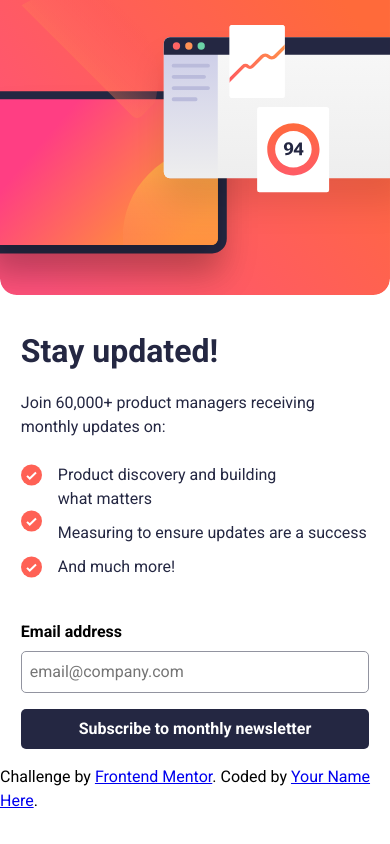
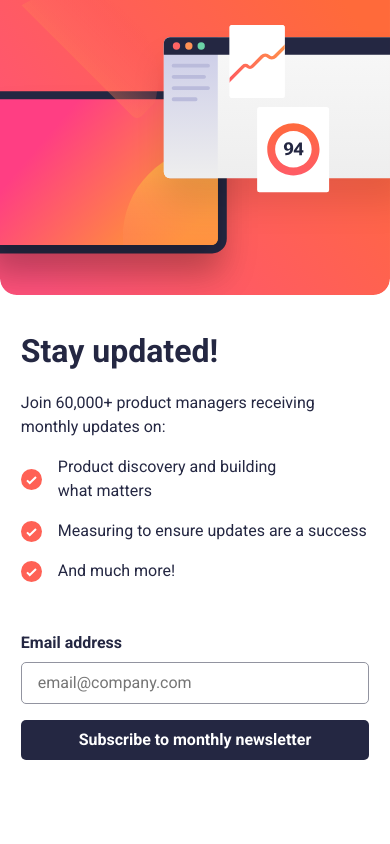
Before and after one commit to VincinChristmas/news-letter-sign-up, a plain HTML site: page index.html in a window 390 px wide. Drawn offline with Linux system fonts and the light colour scheme.

Commit message:
did the first design for mobile via editing the html and SCSS

```diff
--- a/assets/main.scss
+++ b/assets/main.scss
@@ -1,43 +1,60 @@
+
   /***THE CSS RESET***/
+/* 1. Use a more-intuitive box-sizing model */
 *, *::before, *::after {
 	box-sizing: border-box;
   }
 
+  /* 2. Remove default margin */
   * {
 	margin: 0;
   }
 
   body {
+	/* 3. Add accessible line-height */
 	line-height: 1.5;
+	/* 4. Improve text rendering */
 	-webkit-font-smoothing: antialiased;
   }
 
+  /* 5. Improve media defaults */
   img, picture, video, canvas, svg {
 	display: block;
 	max-width: 100%;
   }
 
+  /* 6. Inherit fonts for form controls */
   input, button, textarea, select {
 	font: inherit;
   }
 
+  /* 7. Avoid text overflows */
   p, h1, h2, h3, h4, h5, h6 {
 	overflow-wrap: break-word;
   }
 
+  /* 8. Improve line wrapping */
   p {
 	text-wrap: pretty;
   }
-
   h1, h2, h3, h4, h5, h6 {
 	text-wrap: balance;
   }
 
+  /*
+	9. Create a root stacking context
+  */
   #root, #__next {
 	isolation: isolate;
   }
 
+  /***THE START OF THE MAIN CODE***/
+
   /***THE MAIN STYLES***/
+
+  /***THE FONT IMPORT***/
+  @import url('https://fonts.googleapis.com/css2?family=Roboto:ital,wght@0,100..900;1,100..900&display=swap');
+
   :root {
 	--DarkSlateGrey: hsl(234, 29%, 20%);
     --CharcoalGrey: hsl(235, 18%, 26%);
@@ -47,14 +64,24 @@
 
   html {
 	font-family: 'Roboto', sans-serif;
-  }
-
 	p, ul {
 		color: var(--DarkSlateGrey);
 		font-weight: 400;
 		font-size: 16px;
 	}
+  }
 
+
+
+
+  /***THE MEDIA QUERIES***/
+  @media only screen and (max-width: 1215px) {
+
+
+  }
+
+  /******TABLET******/
+  @media only screen and (max-width: 1023px) {
 	.mobile-logo {
 		max-width: 100%;
 		width: 100%;
@@ -65,7 +92,7 @@
 		flex-direction: column;
 		padding-left: 1.3rem;
 		padding-right: 1.3rem;
-	margin-top: 2rem;
+		margin-top:2rem;
 
 		h1 {
 			font-size: 2rem;
@@ -76,22 +103,16 @@
 		ul {
 			list-style: none;
 			padding: 0;
+			margin-top: 1rem;
 
-	  li {
+			div {
 				display: flex;
-		margin-bottom: 0.6rem;
-	  }
-
-	  .measuringSuccess {
-		margin-top: -1.5rem;
+				align-items: center;
+				margin-bottom: 1rem;
 			}
 
 			p {
-		padding-top: 1.5rem;
-	  }
-
-	  .muchMore {
-		padding-top: 0;
+				align-self: center;
 			}
 
 			img {
@@ -125,12 +146,87 @@
 			cursor: pointer;
 			font-weight: 700;
 			font-size: 1rem;
-	  transition: background-color 0.3s ease;
-
-	  &:hover {
-		background-color: darken(var(--DarkSlateGrey), 10%);
-	  }
 		}
 
 		margin-bottom: 1rem;
 	}
+
+
+
+  }
+
+
+
+  /******MOBILE******/
+  @media only screen and (max-width: 768px) {
+	.mobile-logo {
+		max-width: 100%;
+		width: 100%;
+	}
+
+	.form-container {
+		display: flex;
+		flex-direction: column;
+		padding-left: 1.3rem;
+		padding-right: 1.3rem;
+		margin-top:2rem;
+
+		h1 {
+			font-size: 2rem;
+			margin-bottom: 1rem;
+			color: var(--DarkSlateGrey);
+		}
+
+		ul {
+			list-style: none;
+			padding: 0;
+			margin-top: 1rem;
+
+			div {
+				display: flex;
+				align-items: center;
+				margin-bottom: 1rem;
+			}
+
+			p {
+				align-self: center;
+			}
+
+			img {
+				margin-right: 1rem;
+			}
+		}
+
+		.emailAddress {
+			font-weight: 700;
+			margin-top: 2rem;
+			margin-bottom: 0.4rem;
+		}
+
+		.email, button {
+			width: 100%;
+		}
+
+		.email {
+			padding: 0.5rem;
+			border: 1px solid var(--Grey);
+			border-radius: 5px;
+			margin-bottom: 1rem;
+		}
+
+		button {
+			background-color: var(--DarkSlateGrey);
+			color: var(--White);
+			padding: 0.5rem;
+			border: none;
+			border-radius: 5px;
+			cursor: pointer;
+			font-weight: 700;
+			font-size: 1rem;
+		}
+
+		margin-bottom: 1rem;
+	}
+
+
+  }
--- a/index.html
+++ b/index.html
@@ -2,15 +2,23 @@
 <html lang="en">
 <head>
   <meta charset="UTF-8">
-  <meta name="viewport" content="width=device-width, initial-scale=1.0">
+  <meta name="viewport" content="width=device-width, initial-scale=1.0"> <!-- displays site properly based on user's device -->
   <link rel="preconnect" href="https://fonts.googleapis.com">
   <link rel="preconnect" href="https://fonts.gstatic.com" crossorigin>
   <link href="https://fonts.googleapis.com/css2?family=Roboto:ital,wght@0,100..900;1,100..900&display=swap" rel="stylesheet">
-  <link rel="icon" type="image/png" sizes="32x32" href="assets/images/favicon-32x32.png">
+  <link rel="icon" type="image/png" sizes="32x32" href=".assets/images/favicon-32x32.png">
   <link rel="stylesheet" href="assets/main.css">
+
   <title>Frontend Mentor | Newsletter sign-up form with success message</title>
+
+  <!-- Feel free to remove these styles or customise in your own stylesheet 👍 -->
+  <style>
+    .attribution { font-size: 11px; text-align: center; }
+    .attribution a { color: hsl(228, 45%, 44%); }
+  </style>
 </head>
 <body>
+ <!-- Sign-up form start -->
   <div class="container">
     <img src="assets/images/illustration-sign-up-mobile.svg" alt="mobile logo image" class="mobile-logo">
 
@@ -18,44 +26,21 @@
       <h1>Stay updated!</h1>
       <p>Join 60,000+ product managers receiving monthly updates on:</p>
       <ul>
-        <li><img src="assets/images/icon-list.svg" alt="icon-list-logo"><p>Product discovery and building what matters</p></li>
-        <li class="measuringSuccess"><img src="assets/images/icon-list.svg" alt="icon-list-logo"><p>Measuring to ensure updates are a success</p></li>
-        <li><img src="assets/images/icon-list.svg" alt="icon-list-logo"><p class="muchMore">And much more!</p></li>
+        <li><div><img src="assets/images/icon-list.svg" alt="icon-list-logo"><p>Product discovery and building what matters</p></div></li>
+        <li><div><img src="assets/images/icon-list.svg" alt="icon-list-logo"> <p>Measuring to ensure updates are a success</p></div></li>
+        <li><div><img src="assets/images/icon-list.svg" alt="icon-list-logo"><p>And much more!</p></div></li>
       </ul>
-      <label for="email" class="emailAddress">Email address</label>
-      <form action="index.html" method="post">
-        <input class="email" type="email" id="email" name="email" placeholder="email@company.com">
+      <p class="emailAddress">Email address</p>
+
+      <form action = "index.html" method="post">
+        <input class="email" type="email" id="email" name="email" placeholder="  email@company.com">
         <button type="submit">Subscribe to monthly newsletter</button>
       </form>
+
     </div>
+
+
   </div>
 
-
-
-
-
-
-
-
-
-
- <!-- Sign-up form end -->
-
- <!-- Success message start -->
-
- <!--
- Thanks for subscribing!
-
- A confirmation email has been sent to ash@loremcompany.com.
- Please open it and click the button inside to confirm your subscription.
-
- Dismiss message -->
-
- <!-- Success message end -->
-
- <div class="attribution">
-   Challenge by <a href="https://www.frontendmentor.io?ref=challenge" target="_blank">Frontend Mentor</a>.
-   Coded by <a href="#">Your Name Here</a>.
- </div>
-</body>
-</html>
+  </body>
+  </html>
```
Also changed, not shown: assets/main.css, 1 other file. Lines whose indentation alone changed are shown as unchanged.
